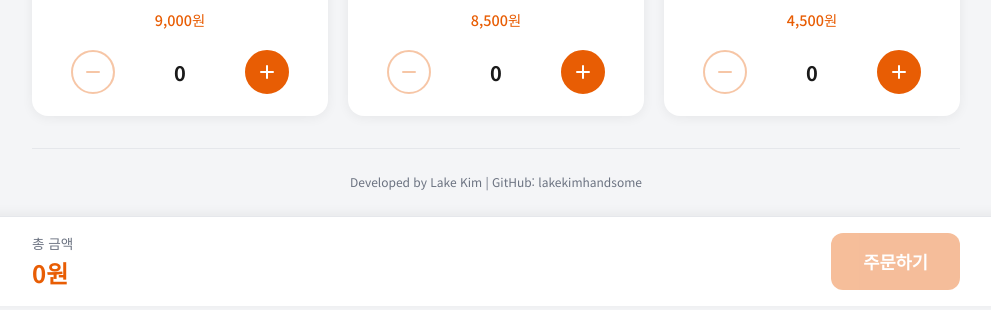
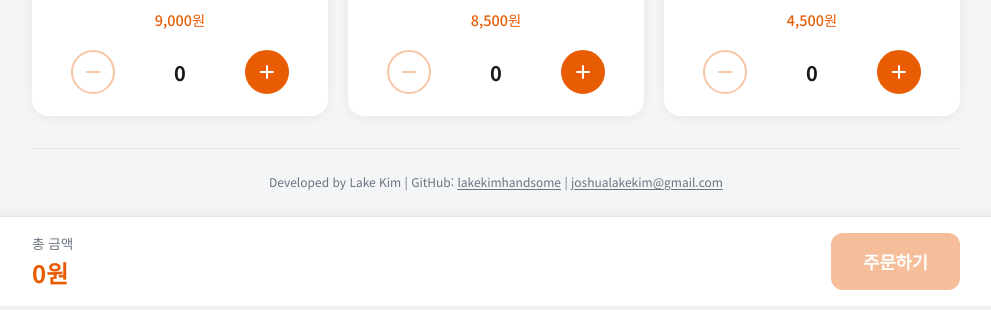
Before and after one commit to lakekimhandsome/restaurant-kiosk, a plain HTML site: page index.html in a window 1280 px wide. Shown: the part 494-804 px from the top of the page, without its empty margins (144-1135 px from the left). Drawn offline with Linux system fonts and the light colour scheme.

Commit message:
change footer

```diff
--- a/css/style.css
+++ b/css/style.css
@@ -259,6 +259,16 @@ body {
   color: var(--text-muted);
 }
 
+.site-footer__copy a {
+  color: inherit;
+  text-decoration: underline;
+  text-underline-offset: 2px;
+}
+
+.site-footer__copy a:hover {
+  color: var(--accent);
+}
+
 .order-bar {
   position: fixed;
   bottom: 0;
--- a/index.html
+++ b/index.html
@@ -20,7 +20,7 @@
     <main class="menu-grid" id="menu-grid"></main>
 
     <footer class="site-footer">
-      <p class="site-footer__copy">Developed by Lake Kim | GitHub: lakekimhandsome</p>
+      <p class="site-footer__copy">Developed by Lake Kim | GitHub: <a href="https://github.com/lakekimhandsome" target="_blank" rel="noopener noreferrer">lakekimhandsome</a> | <a href="mailto:joshualakekim@gmail.com">joshualakekim@gmail.com</a></p>
     </footer>
   </div>
 
```
